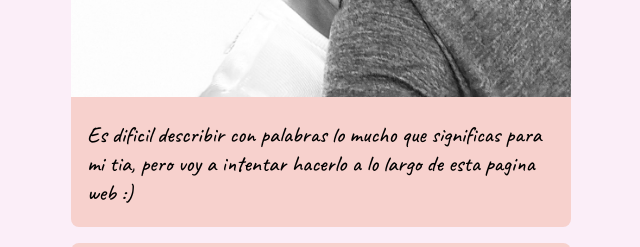
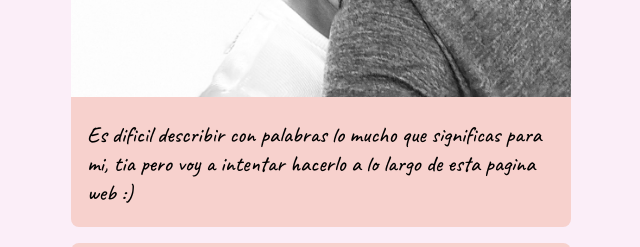
Before and after one commit to arvy-qr/FELIZ-CUMPLE, a plain HTML site: page index.html in a window 1280 px wide. Shown: the part 1040-1287 px from the top of the page, 319-959 px from the left. Drawn offline with Linux system fonts and the light colour scheme; a web font is replaced by a local one.

Commit message:
Update index.html

```diff
--- a/index.html
+++ b/index.html
@@ -20,7 +20,7 @@
             <h2>Gracias</h2>
             <p>Es dificil de decir pero lo intentare ;) (Dale Click Aqui)</p>
             <img src="img/M1.jpg" width="500"/>
-            <p>Es dificil describir con palabras lo mucho que significas para mi tia, pero voy a intentar hacerlo a lo largo de esta pagina web :)</p>
+            <p>Es dificil describir con palabras lo mucho que significas para mi, tia pero voy a intentar hacerlo a lo largo de esta pagina web :)</p>
         </article>
         <article onclick="PlayAudio2()" class="POST">
             <h2>Danke Schön</h2>
```
